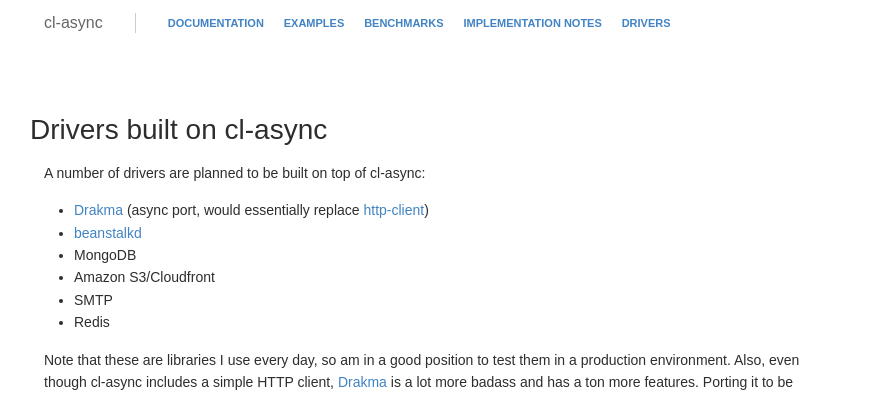
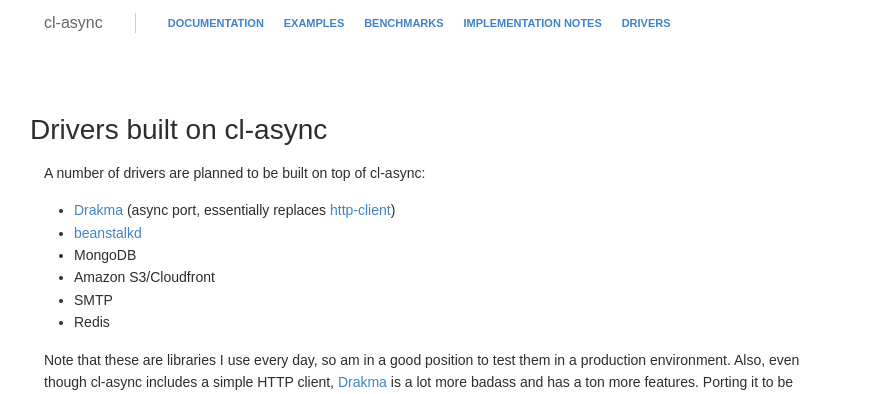
Before and after one commit to orthecreedence/cl-async, a Jekyll site: the page built from drivers.md, in a window 1280 px wide. Shown: the top 394 px of the page, without its empty margins (196-1071 px from the left). Built offline with Jekyll 4.4.1, drawn with Linux system fonts in a browser that asks for light colours; Markdown is read by kramdown in place of the engine named in the settings.

Commit message:
drakma note in drivers page

```diff
--- a/drivers.md
+++ b/drivers.md
@@ -8,7 +8,7 @@ Drivers built on cl-async
 A number of drivers are planned to be built on top of cl-async:
 
 - [Drakma](https://github.com/orthecreedence/drakma-async)
-(async port, would essentially replace [http-client](/cl-async/http#http-client))
+(async port, essentially replaces [http-client](/cl-async/http#http-client))
 - [beanstalkd](https://github.com/orthecreedence/beanstalk-async)
 - MongoDB
 - Amazon S3/Cloudfront
```
